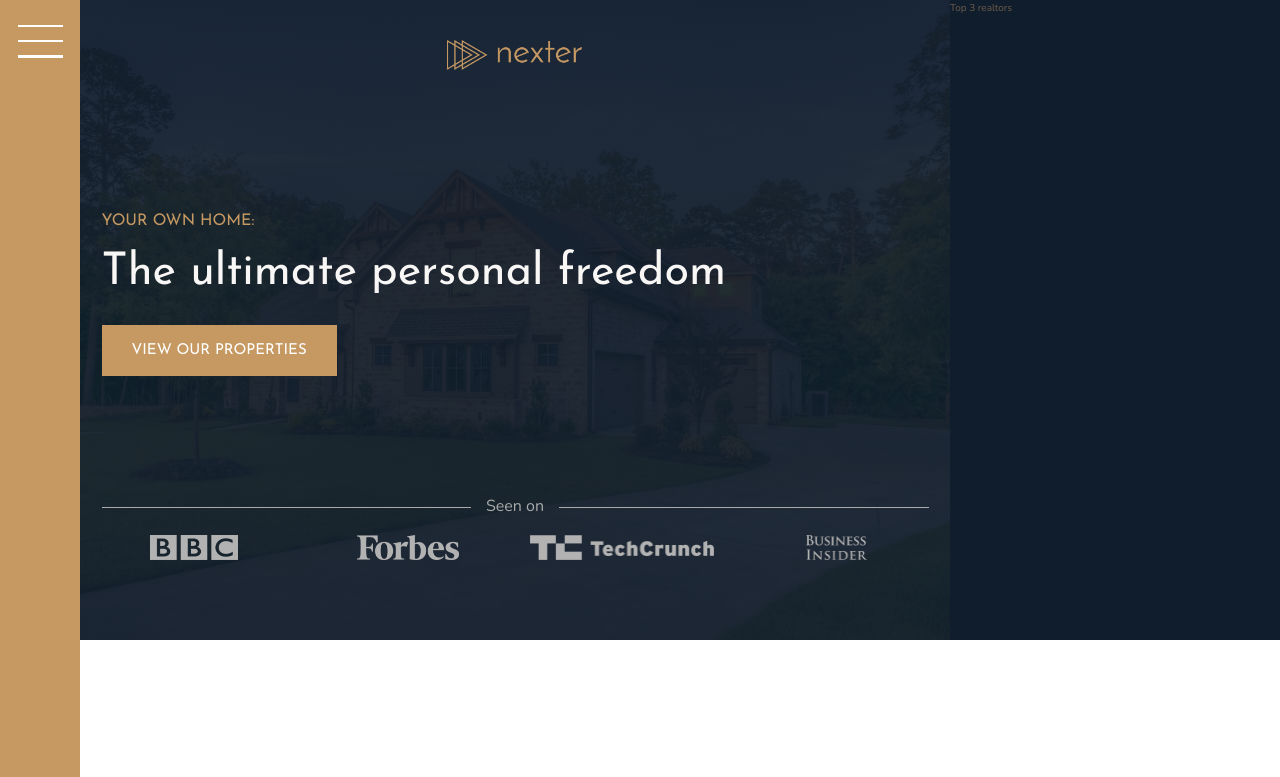
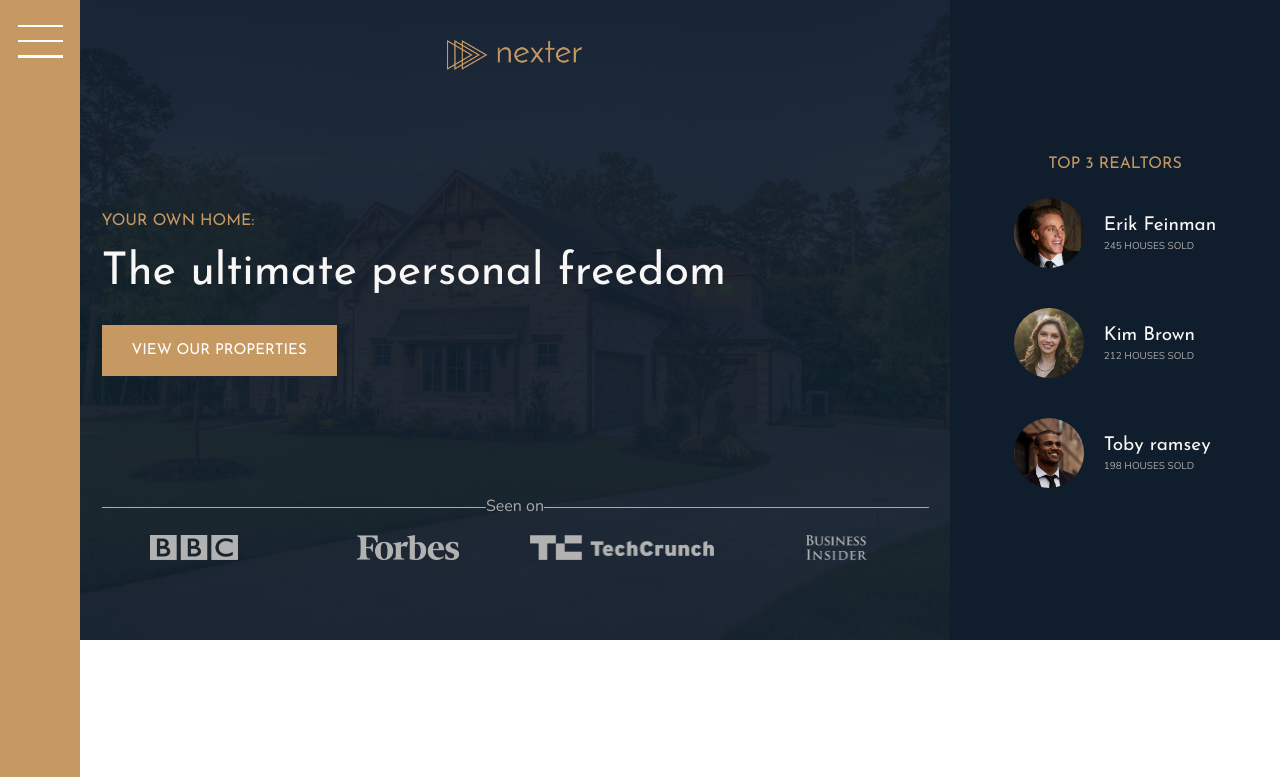
Before and after one commit to itsPiyush01/Nexter, a website: page index.html in a window 1280 px wide. Shown: the top 777 px of the page. Drawn offline with nearby package versions, Linux system fonts and the light colour scheme.

Commit message:
Build Realtors Section

```diff
--- a/index.html
+++ b/index.html
@@ -31,7 +31,35 @@
         <img src="img/logo-bi.png" alt="Seen on logo 4">
       </div>
     </header>
-    <div class="realtors">Top 3 realtors</div>
+    <div class="realtors">
+      <h3 class="heading-3">Top 3 Realtors</h3>
+      <div class="realtors__list">
+        <img src="img/realtor-1.jpeg" alt="Realtor 1" class="realtors__img">
+        <div class="realtors__details">
+          <h4 class="heading-4 heading-4--light">
+            Erik Feinman
+          </h4>
+          <p class="realtors__sold">245 houses sold</p>
+        </div>
+
+        <img src="img/realtor-2.jpeg" alt="Realtor 2" class="realtors__img">
+        <div class="realtors__details">
+          <h4 class="heading-4 heading-4--light">
+            Kim Brown
+          </h4>
+          <p class="realtors__sold">212 houses sold</p>
+        </div>
+
+
+        <img src="img/realtor-3.jpeg" alt="Realtor 3" class="realtors__img">
+        <div class="realtors__details">
+          <h4 class="heading-4 heading-4--light">
+          Toby ramsey
+          </h4>
+          <p class="realtors__sold">198 houses sold</p>
+        </div>
+      </div>
+    </div>
     <section class="features">
       <div class="feature">
         <svg class="feature__icon">
--- a/sass/_header.scss
+++ b/sass/_header.scss
@@ -31,7 +31,7 @@
   &__seenon-text {
     display: grid;
     grid-template-columns: 1fr max-content 1fr;
-    grid-column-gap: 1.5rem;
+    // grid-column-gap: 1.5rem;
     align-items: center;
 
     font-size: 1.6rem;
--- a/sass/_realtors.scss
+++ b/sass/_realtors.scss
@@ -1,4 +1,32 @@
 .realtors {
   background-color: $color-secondary;
   grid-column: col-start 7 / full-end;
+  padding: 3rem;
+
+  display: grid;
+  align-content: center;
+  justify-content: center;
+  justify-items: center;
+  grid-row-gap: 2rem;
+
+  &__list {
+    display: grid;
+    grid-template-columns: min-content max-content;
+    grid-column-gap: 2rem;
+    grid-row-gap: 5vh;
+
+    align-items: center;
+  }
+
+  &__img {
+    width: 7rem;
+    border-radius: 50%;
+    display: block;
+  }
+
+  &__sold {
+    text-transform: uppercase;
+    color: $color-grey-light-2;
+    margin-top: -3px;
+  }
 }
--- a/sass/_typography.scss
+++ b/sass/_typography.scss
@@ -17,11 +17,11 @@
   line-height: 1;
 
   &--light {
-    color: color-grey-light-1;
+    color: $color-grey-light-1;
   }
 
   &--dark {
-    color: color-grey-dark-1;
+    color: $color-grey-dark-1;
   }
 }
 
@@ -36,11 +36,11 @@
   font-size: 1.9rem;
 
   &--light {
-    color: color-grey-light-1;
+    color: $color-grey-light-1;
   }
 
   &--dark {
-    color: color-grey-dark-1;
+    color: $color-grey-dark-1;
   }
 }
 
```
Also changed, not shown: css/style.css.
